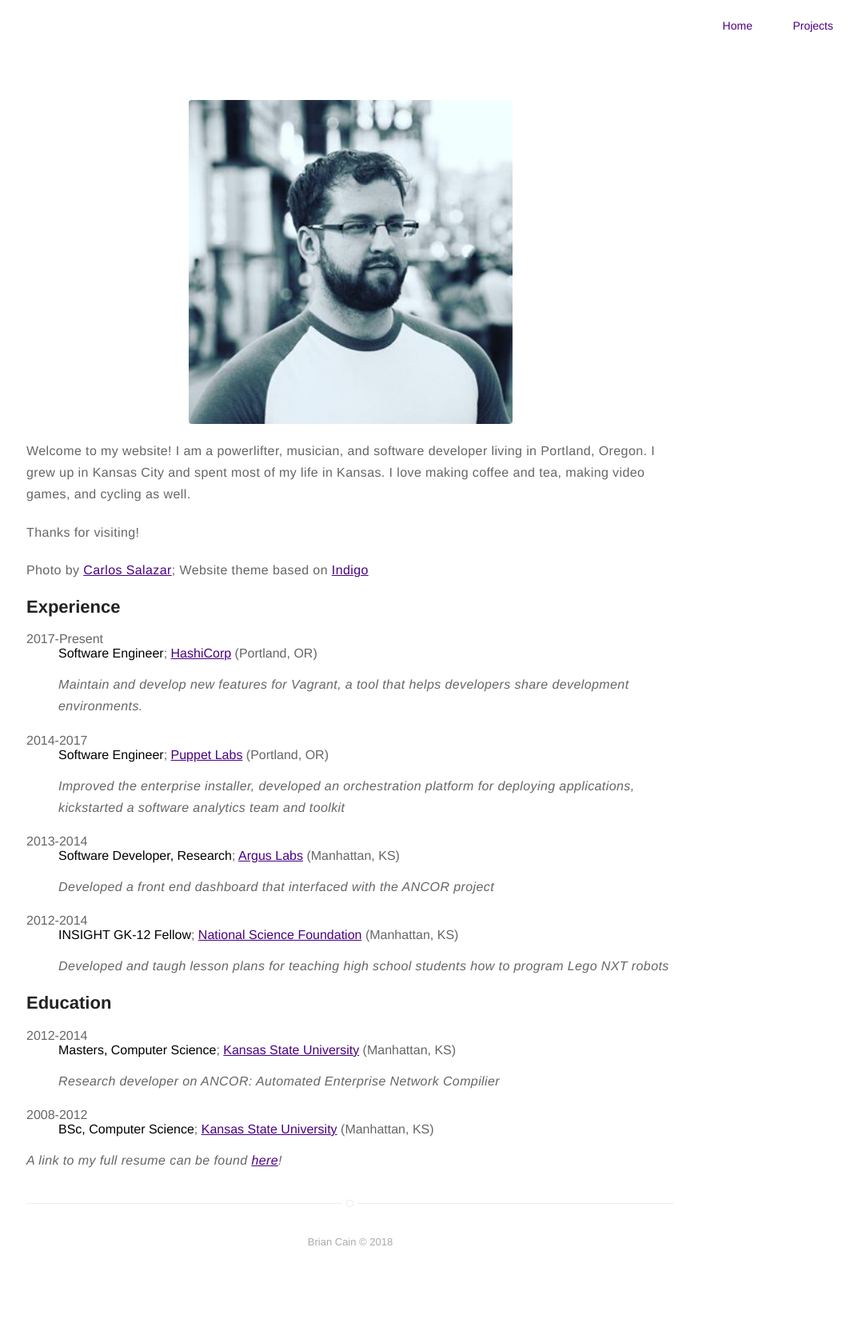
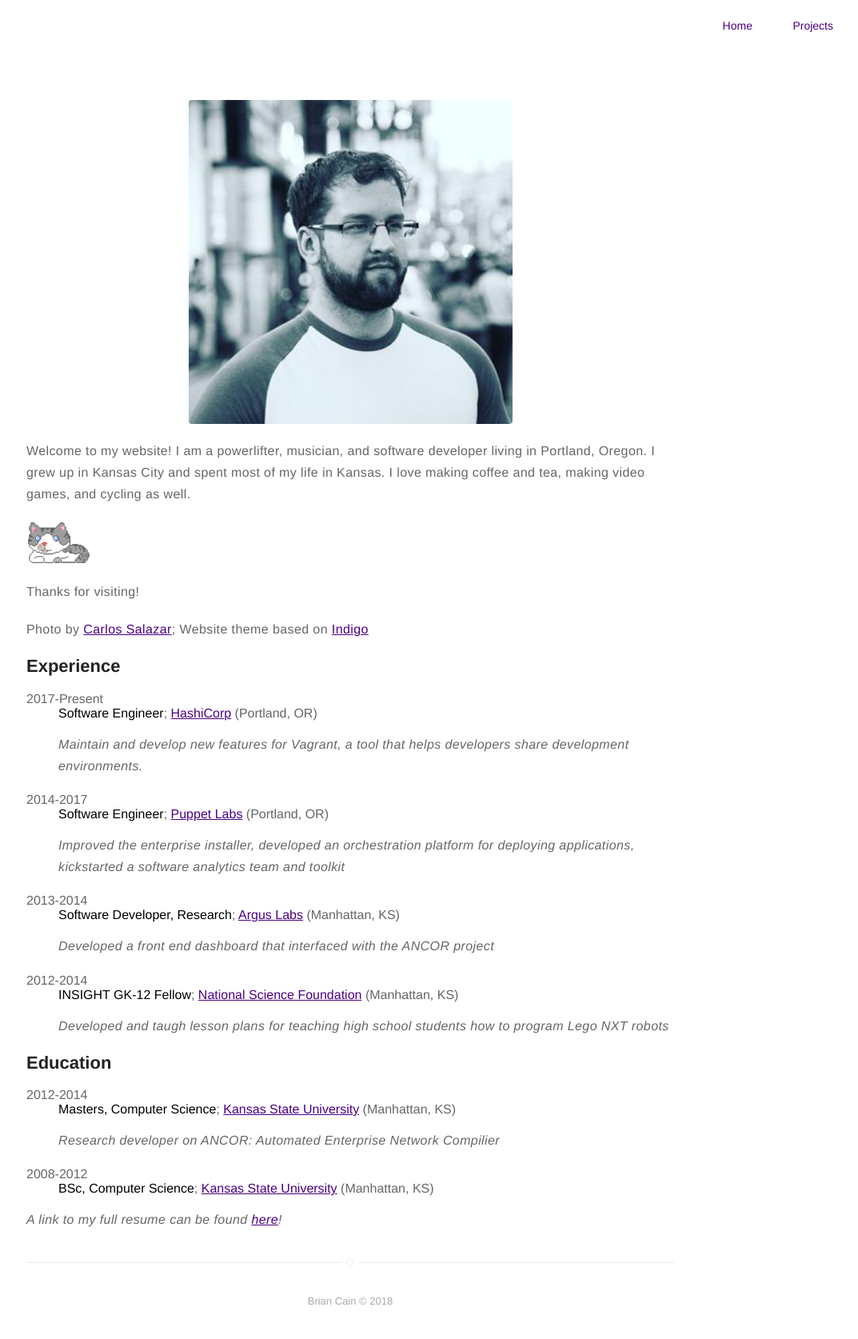
Before and after one commit to briancain/website, a Jekyll site: the page built from about.md, in a window 1280 px wide. Shown: the whole page at 80% size, without its empty margins (202-1275 px from the left). Built offline with Jekyll 4.4.1, drawn with Linux system fonts in a browser that asks for light colours; before the commit the page ends 1600 px from its top, so only the background shows below that.

Commit message:
Add qubit

```diff
--- a/about.md
+++ b/about.md
@@ -8,6 +8,9 @@ layout: page
 <p>Welcome to my website! I am a powerlifter, musician, and software developer
 living in Portland, Oregon. I grew up in Kansas City and spent most of my life
 in Kansas. I love making coffee and tea, making video games, and cycling as well.</p>
+
+<img src="/assets/images/qubit.png" alt="Qubit" style="width: 10%;display: block;margin: 0 auto" align="left">
+<br><br>
 
 <p>Thanks for visiting!</p>
 
```
Also changed, not shown: assets/images/qubit.png (added).
